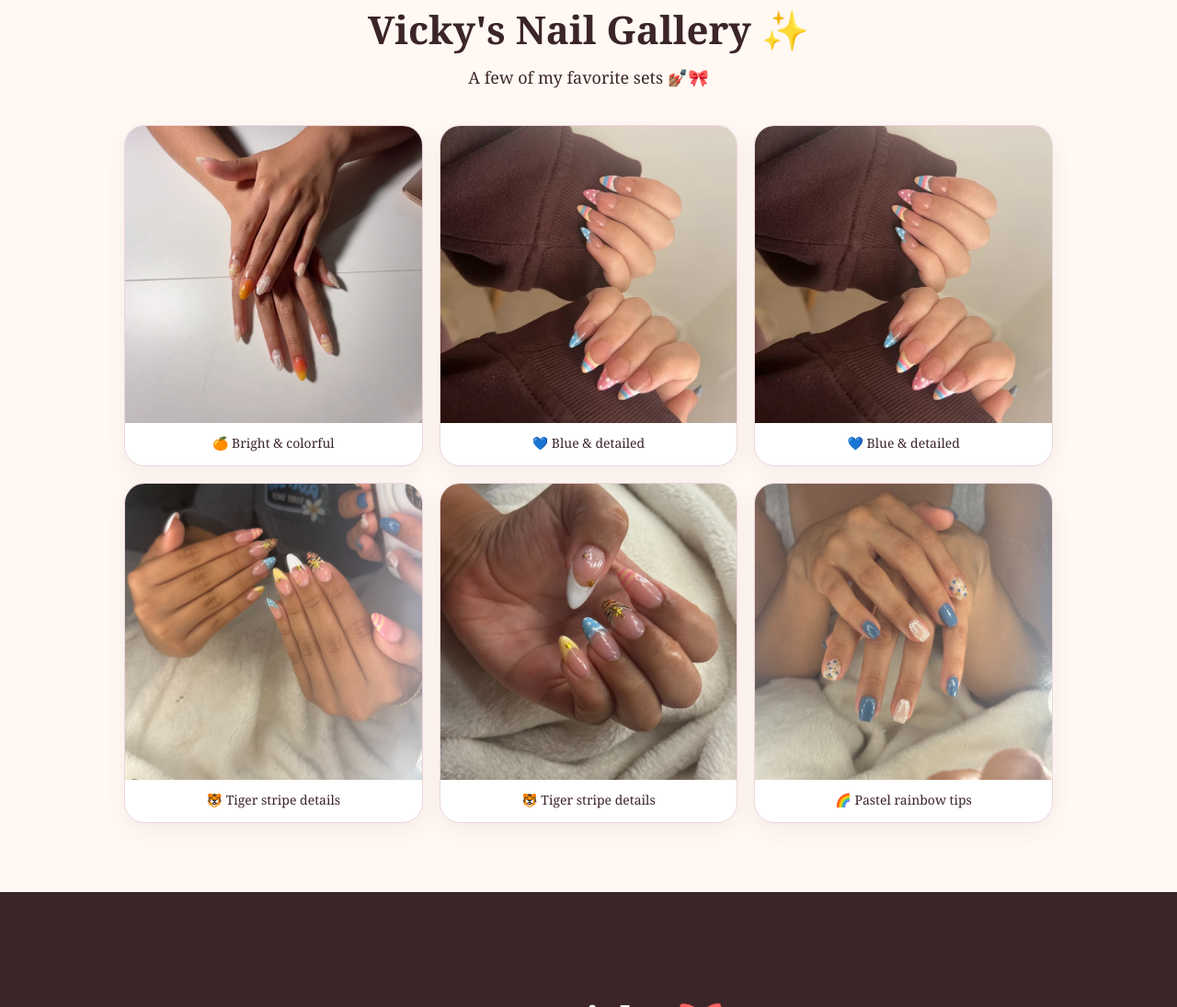
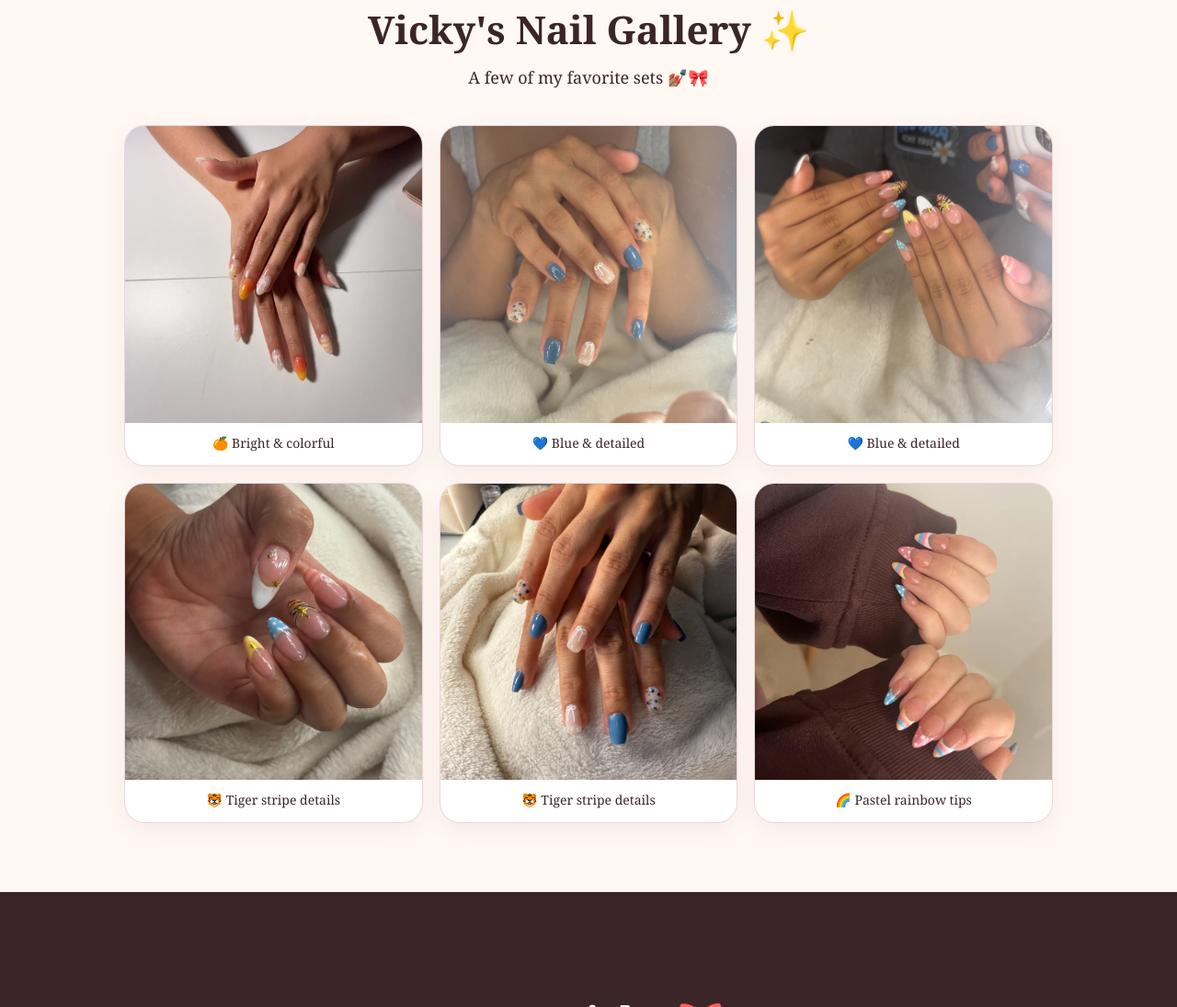
Before and after one commit to victoriapinilla2011-ctrl/nails-by-vicky-, a plain HTML site: page index.html in a window 1280 px wide. Shown: the part 1463-2558 px from the top of the page at 92% size. Drawn offline with Linux system fonts and the light colour scheme.

Commit message:
Update index.html

```diff
--- a/index.html
+++ b/index.html
@@ -219,11 +219,11 @@
   <p class="section-subtitle">A few of my favorite sets 💅🏽🎀</p>
   <div class="gallery">
   <figure class="gallery-item"><img src="nails_by_vicky_01.png" alt="Orange and yellow detailed nail art"><figcaption>🍊 Bright &amp; colorful</figcaption></figure>
-<figure class="gallery-item"><img src="nails_by_vicky_02.jpeg" alt="Blue gel manicure with nail art"><figcaption>💙 Blue &amp; detailed</figcaption></figure>
-<figure class="gallery-item"><img src="nails_by_vicky_02.jpeg" alt="Blue gel manicure with nail art"><figcaption>💙 Blue &amp; detailed</figcaption></figure>
-<figure class="gallery-item"><img src="nails_by_vicky_03.jpeg" alt="Tiger stripe nail art"><figcaption>🐯 Tiger stripe details</figcaption></figure>
+<figure class="gallery-item"><img src="nails_by_vicky_06.jpeg" alt="Blue gel manicure with nail art"><figcaption>💙 Blue &amp; detailed</figcaption></figure>
+<figure class="gallery-item"><img src="nails_by_vicky_03.jpeg" alt="Blue gel manicure with nail art"><figcaption>💙 Blue &amp; detailed</figcaption></figure>
 <figure class="gallery-item"><img src="nails_by_vicky_04.jpeg" alt="Tiger stripe nail art"><figcaption>🐯 Tiger stripe details</figcaption></figure>
-<figure class="gallery-item"><img src="nails_by_vicky_06.jpeg" alt="Pastel rainbow French tip nail set"><figcaption>🌈 Pastel rainbow tips</figcaption></figure>
+<figure class="gallery-item"><img src="nails_by_vicky_05.jpeg" alt="Tiger stripe nail art"><figcaption>🐯 Tiger stripe details</figcaption></figure>
+<figure class="gallery-item"><img src="nails_by_vicky_02.jpeg" alt="Pastel rainbow French tip nail set"><figcaption>🌈 Pastel rainbow tips</figcaption></figure>
   </div>
 </section>
 
```
